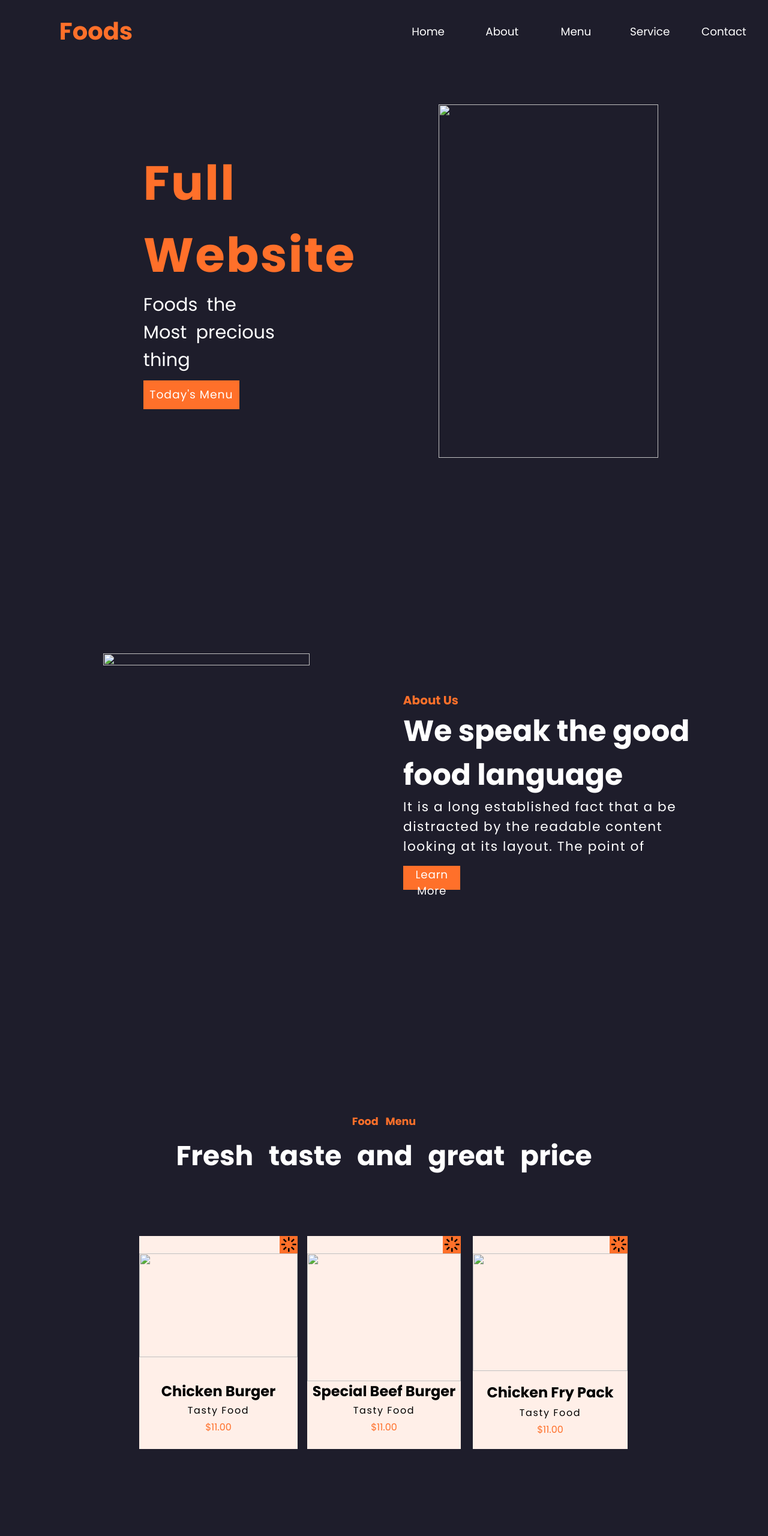
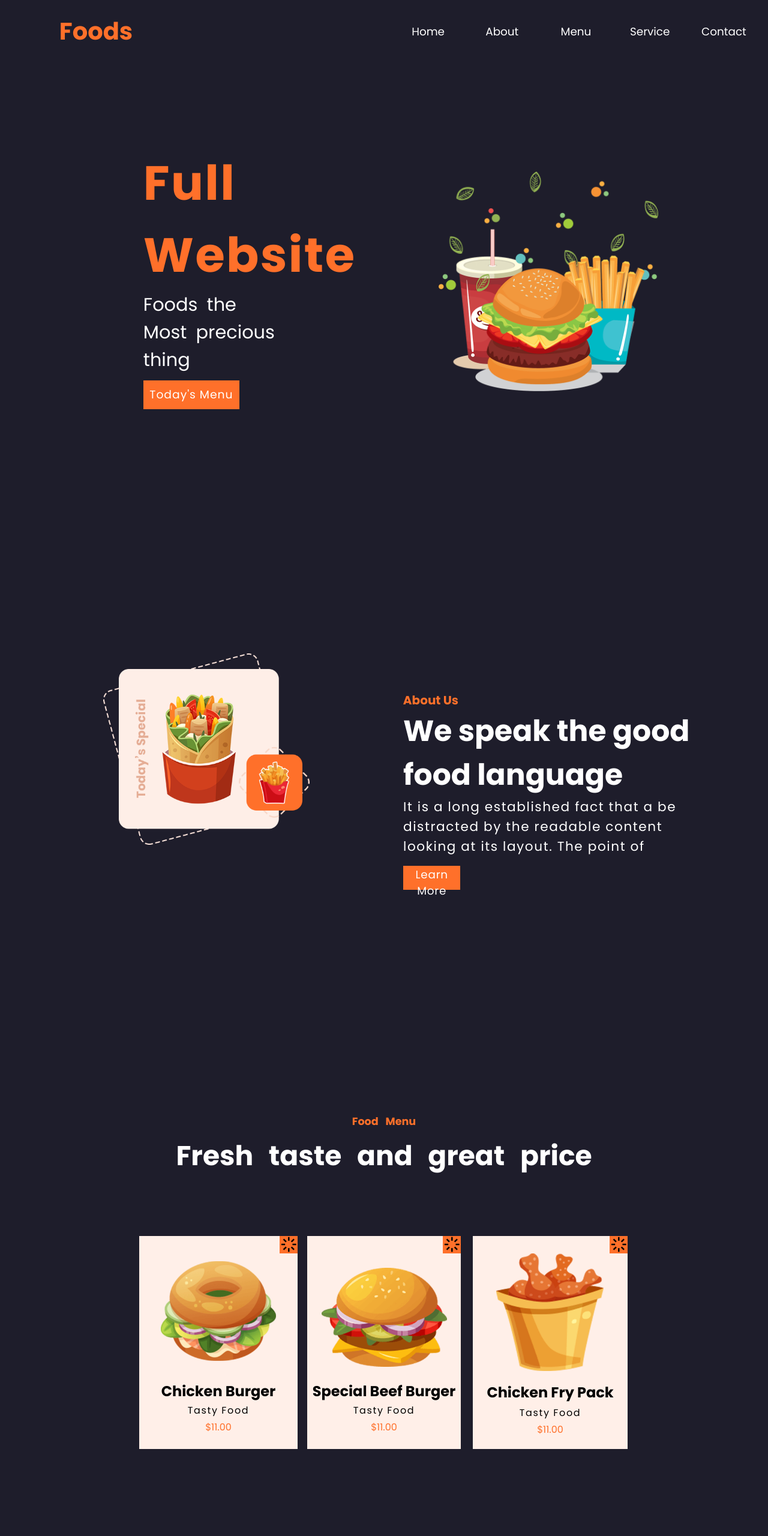
Before and after one commit to KevinGalvisSA/proyectoWeb, a plain HTML site: page index.html in a window 1280 px wide. Shown: the top 2560 px of the page at 60% size. Drawn offline with nearby package versions, Linux system fonts and the light colour scheme; the site is published under a folder, as on GitHub Pages, so addresses that start at the root find nothing.

Commit message:
fix: 🐛 Corrección de un fallo en las imágenes

```diff
--- a/index.html
+++ b/index.html
@@ -47,7 +47,7 @@
             </section>
             <section class="item_main__image">
                 <article class="main__image">
-                    <img src="/storage/img/home.png" class="image_home">
+                    <img src="storage/img/home.png" class="image_home">
                 </article>
             </section>
         </section>
@@ -55,7 +55,7 @@
     <section class="container_about" id="about">
         <section class="item_about__image">
             <article class="about__image">
-                <img src="/storage/img/about.png" class="image_about">
+                <img src="storage/img/about.png" class="image_about">
             </article>
         </section>
         <section class="item_about__firstT">
@@ -96,7 +96,7 @@
                     <i class='bx bx-loader'></i>
                 </article>
                 <article class="firstimg_img">
-                    <img src="/storage/img/food1.png" class="menu_image1">
+                    <img src="storage/img/food1.png" class="menu_image1">
                 </article>
                 <article class="firstimg_namefood">
                     <h4>chicken burger</h4>
@@ -115,7 +115,7 @@
                     <i class='bx bx-loader'></i>
                 </article>
                 <article class="secondimg_img">
-                    <img src="/storage/img/food2.png" class="menu_image2">
+                    <img src="storage/img/food2.png" class="menu_image2">
                 </article>
                 <article class="secondimg_namefood">
                     <h4>special beef burger</h4>
@@ -134,7 +134,7 @@
                     <i class='bx bx-loader'></i>
                 </article>
                 <article class="thirdimg_img">
-                    <img src="/storage/img/food3.png" class="menu_image3">
+                    <img src="storage/img/food3.png" class="menu_image3">
                 </article>
                 <article class="thirdimg_namefood">
                     <h4>chicken fry pack</h4>
@@ -162,21 +162,21 @@
         <section class="item_services__firstimg">
             <article class="services_firstimg">
                 <article class="services__firstimg_img">
-                    <img src="/storage/img/s1.png" class="services_image1">
+                    <img src="storage/img/s1.png" class="services_image1">
                 </article>
             </article>
         </section>
         <section class="item_services__secondimg">
             <article class="services_secondimg">
                 <article class="services__secondimg_img">
-                    <img src="/storage/img/s2.png" class="services_image2">
+                    <img src="storage/img/s2.png" class="services_image2">
                 </article>
             </article>
         </section>
         <section class="item_services__thirdimg">
             <article class="services_thirdimg">
                 <article class="services__thirdimg_img">
-                    <img src="/storage/img/s3.png" class="services_image3">
+                    <img src="storage/img/s3.png" class="services_image3">
                 </article>
             </article>
         </section>
```
Also changed, not shown: 1 other file.
